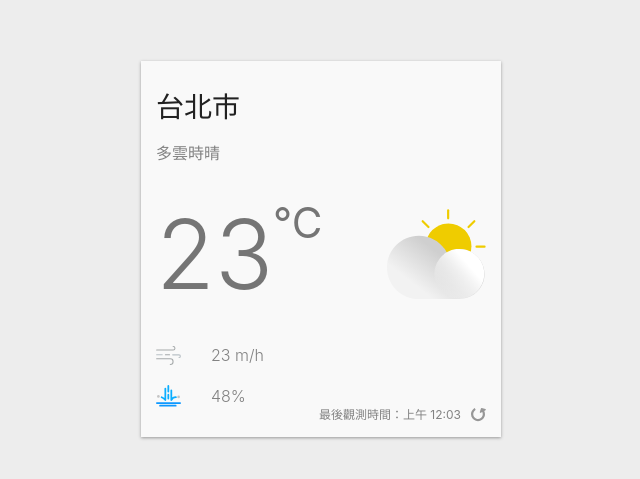
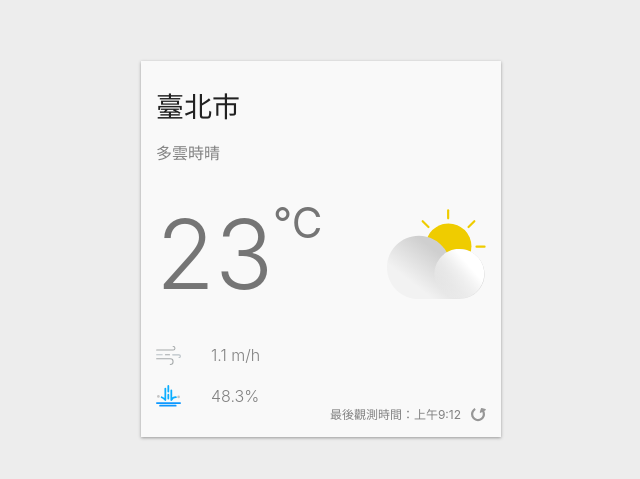
Before and after one commit to NicoleJAVA/realtime-weather-app, a React (Create React App) app: page / in a window 1280 px wide. Shown: the part 151-630 px from the top of the page, without its empty margins (319-959 px from the left). Built offline with nearby package versions, Linux system fonts and the light colour scheme.

Commit message:
refactor(App): set weather data with useState (5-2)

```diff
--- a/src/App.js
+++ b/src/App.js
@@ -6,6 +6,7 @@
 import styled from '@emotion/styled';
 import { ThemeProvider } from '@emotion/react';
 import {useState} from 'react';
+import dayjs from 'dayjs';
 
 const theme = {
   light: {
@@ -127,26 +128,40 @@
 
   const [currentTheme, setCurrentTheme] = useState('light');
 
+  const [currentWeather, setCurrentWeather] = useState({
+    locationName: '臺北市',
+    description: '多雲時晴',
+    windSpeed: 1.1,
+    temperature: 22.9,
+    rainPossibility: 48.3,
+    observationTimme: '2020-12-12 22:10:00',
+  });
+
   return (
     <ThemeProvider theme={theme[currentTheme]}>
       <Container>
       <WeatherCard>
-      <Location>台北市</Location>
-          <Description>多雲時晴</Description>
+      <Location>{currentWeather.locationName}</Location>
+          <Description>{currentWeather.description}</Description>
           <CurrentWeather>
             <Temperature>
-              23 <Celsius>°C</Celsius>
+              {Math.round(currentWeather.temperature)} <Celsius>°C</Celsius>
             </Temperature>
             <DayCloudy />
           </CurrentWeather>
           <AirFlow>
-            <AirFlowIcon /> 23 m/h
+            <AirFlowIcon /> {currentWeather.windSpeed} m/h
           </AirFlow>
           <Rain>
-            <RainIcon /> 48%
+            <RainIcon /> {currentWeather.rainPossibility}%
           </Rain>
           <Refresh>
-            最後觀測時間：上午 12:03 <RefreshIcon />
+            最後觀測時間：
+            {new Intl.DateTimeFormat('zh-TW', {
+              hour: 'numeric',
+              minute: 'numeric',
+            }).format(dayjs())}{''}
+            <RefreshIcon />
           </Refresh>
       </WeatherCard>
       </Container>
```
